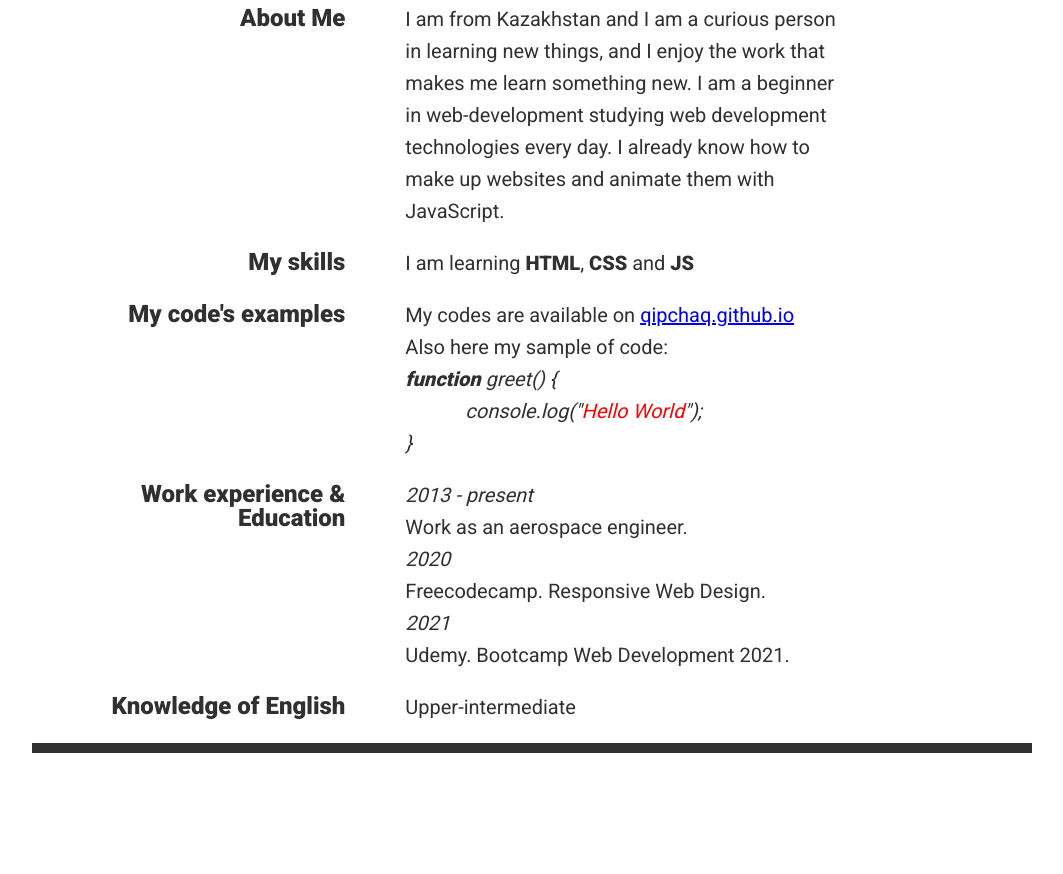
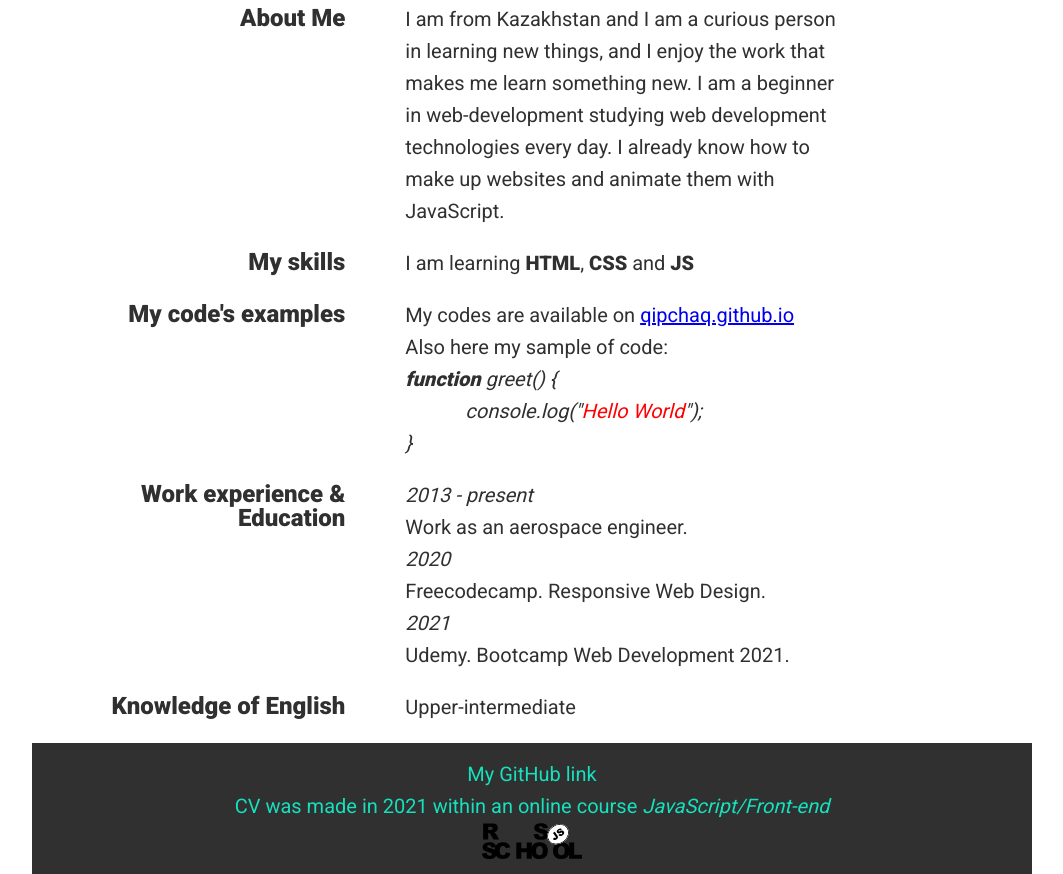
Before and after one commit to qipchaq/rsschool-cv, a plain HTML site: page index.html in a window 1280 px wide. Shown: the part 281-1155 px from the top of the page, without its empty margins (108-1171 px from the left). Before the commit the page ends 1034 px from the top, so only its background shows below. Drawn offline with Linux system fonts and the light colour scheme.

Commit message:
feat: add footer's content: github link, course's link, logo

```diff
--- a/cv-html.css
+++ b/cv-html.css
@@ -133,9 +133,25 @@ div {
 
 /* ---------- Footer ---------- */
 .footer {
+    display: flex;
+    flex-direction: column;
+    align-items: center;
     max-width: 1000px;
     margin: 1em auto 0 auto;
     background-color: var(--clr-dark);
     color: var(--clr-accent);
-    padding: 5px;
+    padding: 15px;
 }
+
+.footer a {
+    color: inherit;
+    text-decoration: none;
+}
+
+.footer p {
+    margin: 0;
+}
+
+.footer img {
+    width: 100px;
+}
--- a/index.html
+++ b/index.html
@@ -75,7 +75,11 @@
     </section>
 
     <footer class="footer">
-
+        <a href="https://github.com/qipchaq" target="_blank">My GitHub link</a>
+        <p>CV was made in 2021 within an online course <i><a href="https://rs.school/js/"
+                    target="_blank">JavaScript/Front-end</a></i>
+        </p>
+        <img src="rs_school_js.svg" alt="Logo of rsschool">
     </footer>
 
 </body>
```
Also changed, not shown: rs_school_js.svg (added).
